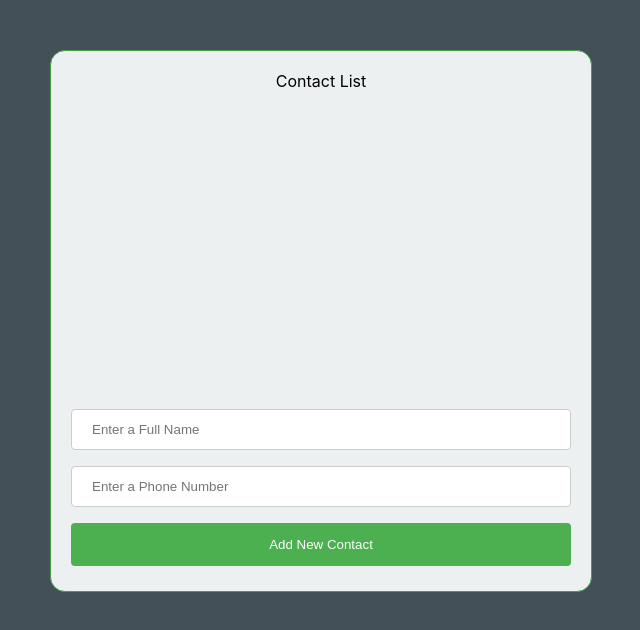
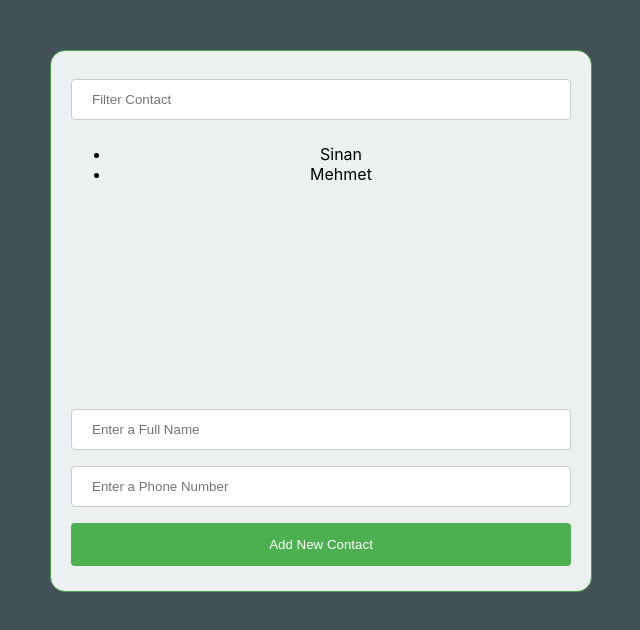
Before and after one commit to sinansarikaya/react-contact-app, a React (Create React App) app: page / in a window 1280 px wide. Shown: the top 630 px of the page, without its empty margins (319-959 px from the left). Built offline with nearby package versions, Linux system fonts and the light colour scheme.

Commit message:
Flitre eklendi

```diff
--- a/src/components/Contacts/Form/index.js
+++ b/src/components/Contacts/Form/index.js
@@ -1,6 +1,7 @@
 import { useState, useEffect } from "react";
 
 const initialFormValues = { fullname: "", phone_number: "" };
+
 function Form({ addContact, contacts }) {
   const [form, setForm] = useState(initialFormValues);
 
@@ -13,6 +14,7 @@
   };
   const onSubmit = (e) => {
     e.preventDefault();
+
     if (form.fullname === "" || form.phone_number === "") {
       return false;
     }
--- a/src/components/Contacts/List/index.js
+++ b/src/components/Contacts/List/index.js
@@ -1,7 +1,30 @@
-import React from "react";
+import { useState } from "react";
 
-function List() {
-  return <div>Contact List</div>;
+function List({ contacts }) {
+  const [filterText, setFilterText] = useState("");
+
+  const filtered = contacts.filter((item) => {
+    return Object.keys(item).some((key) =>
+      item[key].toString().toLowerCase().includes(filterText.toLowerCase())
+    );
+  });
+
+  return (
+    <div>
+      <input
+        className="input"
+        placeholder="Filter Contact"
+        value={filterText}
+        onChange={(e) => setFilterText(e.target.value)}
+      />
+
+      <ul>
+        {filtered.map((contact, i) => (
+          <li key={i}>{contact.fullname}</li>
+        ))}
+      </ul>
+    </div>
+  );
 }
 
 export default List;
--- a/src/components/Contacts/index.js
+++ b/src/components/Contacts/index.js
@@ -4,7 +4,16 @@
 import Form from "./Form";
 
 function Contacts() {
-  const [contacts, setContacts] = useState([]);
+  const [contacts, setContacts] = useState([
+    {
+      fullname: "Sinan",
+      phone_number: "123123",
+    },
+    {
+      fullname: "Mehmet",
+      phone_number: "233445",
+    },
+  ]);
 
   useEffect(() => {
     console.log(contacts);
@@ -13,7 +22,7 @@
   return (
     <div>
       <div className="List">
-        <List />
+        <List contacts={contacts} />
       </div>
       <div className="Form">
         <Form addContact={setContacts} contacts={contacts} />
```
